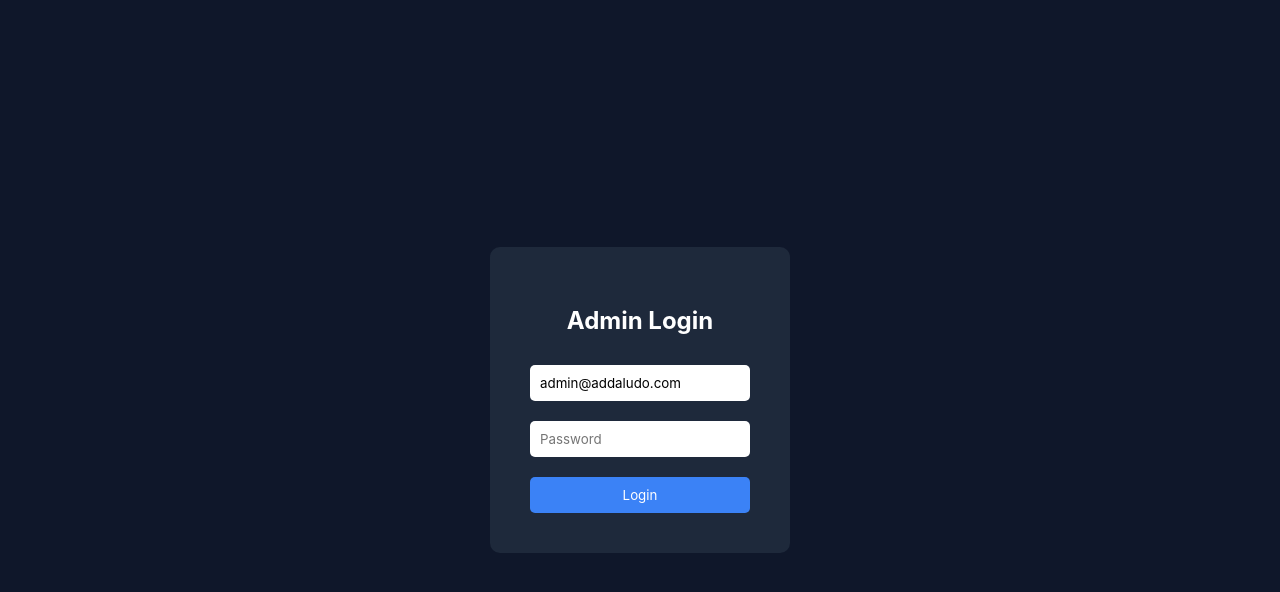
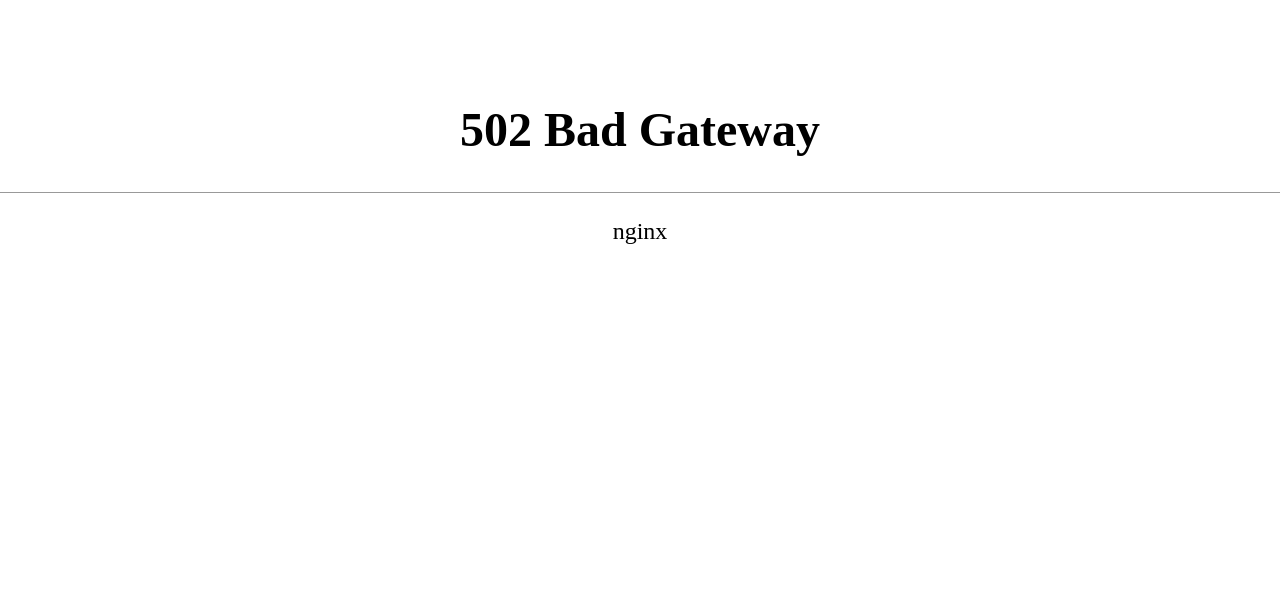
Before and after one commit to SagarsainiAlwar02/addaludo-admin, a React (Create React App) app: page / in a window 1280 px wide. Before the commit this address led to /login. Shown: the top 592 px of the page. Built offline with nearby package versions, Linux system fonts and the light colour scheme.

Commit message:
Show 502 bad gateway page in admin

```diff
--- a/src/App.jsx
+++ b/src/App.jsx
@@ -1,55 +1,97 @@
-import { Suspense, lazy } from "react";
-import { Routes, Route, Navigate } from "react-router-dom";
+// import { Suspense, lazy } from "react";
+// import { Routes, Route, Navigate } from "react-router-dom";
 
-import Login from "./Pages/Login/Login";
-import Layout from "./components/Layout/Layout";
+// import Login from "./Pages/Login/Login";
+// import Layout from "./components/Layout/Layout";
 
-import Dashboard from "./Pages/Dashboard/Dashboard";
-import Withdraw from "./Pages/Withdraw/Withdeaw";
-import Deposit from "./Pages/Deposite/Deposite";
+// import Dashboard from "./Pages/Dashboard/Dashboard";
+// import Withdraw from "./Pages/Withdraw/Withdeaw";
+// import Deposit from "./Pages/Deposite/Deposite";
 
-const Users = lazy(() => import("./Pages/Users/Users"));
-const Matches = lazy(() => import("./Pages/Matches/Matches"));
-const Settings = lazy(() => import("./Pages/Settings/Settings"));
-const PaymentControl = lazy(() => import("./Pages/PaymentControl/PaymentControl"));
-const AdminControl = lazy(() => import("./Pages/AdminControl/AdminControl"));
-const Kyc = lazy(() => import("./Pages/kyc/kyc"));
+// const Users = lazy(() => import("./Pages/Users/Users"));
+// const Matches = lazy(() => import("./Pages/Matches/Matches"));
+// const Settings = lazy(() => import("./Pages/Settings/Settings"));
+// const PaymentControl = lazy(() => import("./Pages/PaymentControl/PaymentControl"));
+// const AdminControl = lazy(() => import("./Pages/AdminControl/AdminControl"));
+// const Kyc = lazy(() => import("./Pages/kyc/kyc"));
 
-const Loader = () => null;
+// const Loader = () => null;
 
-const ProtectedRoute = ({ children }) => {
-  const token = localStorage.getItem("adminToken");
-  if (!token) return <Navigate to="/login" />;
-  return children;
-};
+// const ProtectedRoute = ({ children }) => {
+//   const token = localStorage.getItem("adminToken");
+//   if (!token) return <Navigate to="/login" />;
+//   return children;
+// };
 
-const ProtectedLayout = ({ children }) => (
-  <ProtectedRoute>
-    <Layout>
-      <Suspense fallback={<Loader />}>{children}</Suspense>
-    </Layout>
-  </ProtectedRoute>
-);
+// const ProtectedLayout = ({ children }) => (
+//   <ProtectedRoute>
+//     <Layout>
+//       <Suspense fallback={<Loader />}>{children}</Suspense>
+//     </Layout>
+//   </ProtectedRoute>
+// );
 
-function App() {
+// function App() {
+//   return (
+//     <Routes>
+//       <Route path="/login" element={<Login />} />
+
+//       <Route path="/dashboard" element={<ProtectedLayout><Dashboard /></ProtectedLayout>} />
+//       <Route path="/withdraw" element={<ProtectedLayout><Withdraw /></ProtectedLayout>} />
+//       <Route path="/deposit" element={<ProtectedLayout><Deposit /></ProtectedLayout>} />
+
+//       <Route path="/users" element={<ProtectedLayout><Users /></ProtectedLayout>} />
+//       <Route path="/matches" element={<ProtectedLayout><Matches /></ProtectedLayout>} />
+//       <Route path="/settings" element={<ProtectedLayout><Settings /></ProtectedLayout>} />
+//       <Route path="/payment" element={<ProtectedLayout><PaymentControl /></ProtectedLayout>} />
+//       <Route path="/admin-control" element={<ProtectedLayout><AdminControl /></ProtectedLayout>} />
+//       <Route path="/kyc" element={<ProtectedLayout><Kyc /></ProtectedLayout>} />
+
+//       <Route path="*" element={<Navigate to="/dashboard" />} />
+//     </Routes>
+//   );
+// }
+
+// export default App;
+
+
+
+
+
+import React from "react";
+
+export default function App() {
   return (
-    <Routes>
-      <Route path="/login" element={<Login />} />
+    <div
+      style={{
+        background: "#fff",
+        minHeight: "100vh",
+        fontFamily: "Times New Roman, serif",
+        color: "#000",
+        textAlign: "center",
+        paddingTop: "70px",
+      }}
+    >
+      <h1
+        style={{
+          fontSize: "48px",
+          fontWeight: "bold",
+          marginBottom: "35px",
+        }}
+      >
+        502 Bad Gateway
+      </h1>
 
-      <Route path="/dashboard" element={<ProtectedLayout><Dashboard /></ProtectedLayout>} />
-      <Route path="/withdraw" element={<ProtectedLayout><Withdraw /></ProtectedLayout>} />
-      <Route path="/deposit" element={<ProtectedLayout><Deposit /></ProtectedLayout>} />
+      <hr style={{ border: "0", borderTop: "1px solid #999" }} />
 
-      <Route path="/users" element={<ProtectedLayout><Users /></ProtectedLayout>} />
-      <Route path="/matches" element={<ProtectedLayout><Matches /></ProtectedLayout>} />
-      <Route path="/settings" element={<ProtectedLayout><Settings /></ProtectedLayout>} />
-      <Route path="/payment" element={<ProtectedLayout><PaymentControl /></ProtectedLayout>} />
-      <Route path="/admin-control" element={<ProtectedLayout><AdminControl /></ProtectedLayout>} />
-      <Route path="/kyc" element={<ProtectedLayout><Kyc /></ProtectedLayout>} />
-
-      <Route path="*" element={<Navigate to="/dashboard" />} />
-    </Routes>
+      <p
+        style={{
+          fontSize: "24px",
+          marginTop: "25px",
+        }}
+      >
+        nginx
+      </p>
+    </div>
   );
 }
-
-export default App;
```
